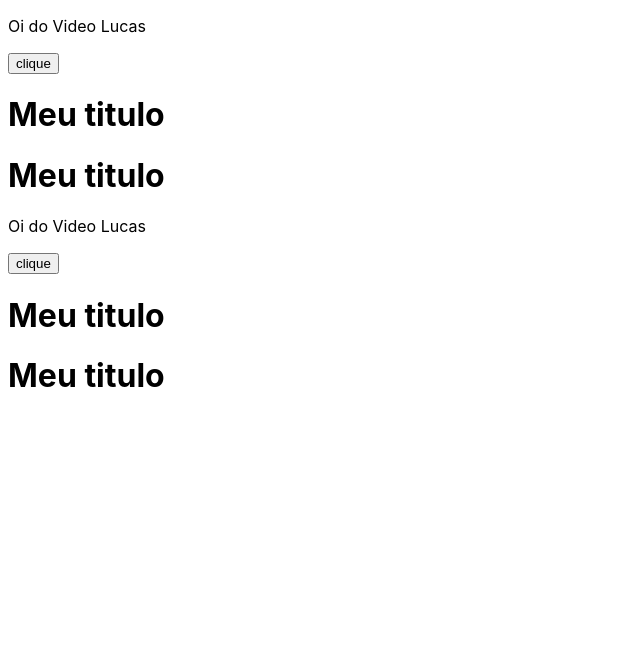
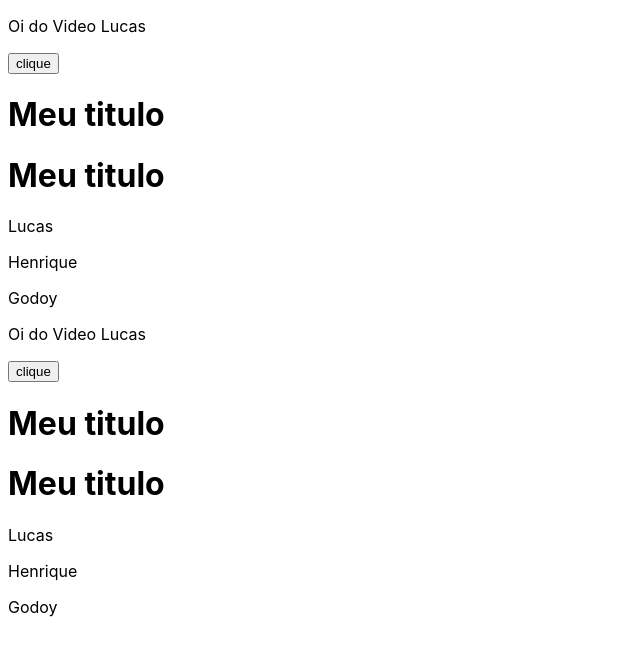
Before and after one commit to lucas-henrique-godoy/Angular-Fernanda-Kipper, an Angular app in the folder meu-primeiro-app/: page /home in a window 1280 px wide. Shown: the top 656 px of the page, without its empty margins (0-640 px from the left). Built offline with nearby package versions, Linux system fonts and the light colour scheme.

Commit message:
Mostrando as diferenças entre sintaxes antigas e atuais de condicionais e loops no Angular,.

```diff
--- a/meu-primeiro-app/src/app/components/home/home.component.html
+++ b/meu-primeiro-app/src/app/components/home/home.component.html
@@ -3,7 +3,11 @@
 <button (click) ="submit($event)">clique</button>
 
 
-<h1 *ngIf="deveMostrarTitulo">Meu titulo</h1>  <!--Condicional da forma antiga em versões anteriores do Angular-->
+<!--Condicional da sintaxe antiga em versões anteriores do Angular-->
+<h1 *ngIf="deveMostrarTitulo">Meu titulo</h1>
+
+
+<!--Condicional da sintaxe nova em versões atuais do Angular-->
 @if (deveMostrarTitulo)
 {
     <h1>Meu titulo</h1>
@@ -15,3 +19,9 @@
 {
     <h1>Não foi verdadeiro</h1>
 }
+
+<!--Condicional da sintaxe nova em versões atuais do Angular-->
+@for(item of listItems; track item)
+{
+    <p>{{item}}</p>
+}
--- a/meu-primeiro-app/src/app/components/home/home.component.ts
+++ b/meu-primeiro-app/src/app/components/home/home.component.ts
@@ -12,6 +12,7 @@ export class HomeComponent {
   name = "Lucas";
   idButton = "eeree";
   deveMostrarTitulo = true;
+  listItems = ["Lucas", "Henrique", "Godoy"]
 
   //meuBooleano = false;
 
```
